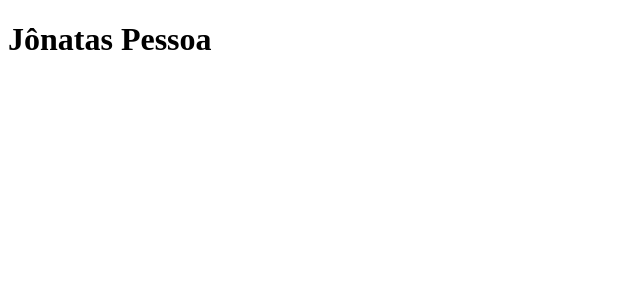
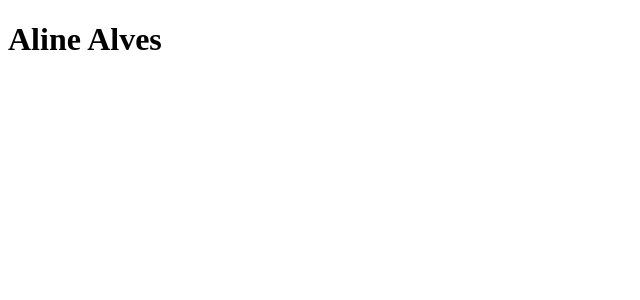
Before and after one commit to jonataspessoa/tabNews, a Next.js app: page / in a window 1280 px wide. Shown: the top 300 px of the page, without its empty margins (0-640 px from the left). Built offline with nearby package versions, Linux system fonts and the light colour scheme.

Commit message:
Segunda alteração na frase

```diff
--- a/pages/index.js
+++ b/pages/index.js
@@ -1,5 +1,5 @@
 function Home() {
-    return <h1>Jônatas Pessoa</h1>
+    return <h1>Aline Alves</h1>
 }
 
 export default Home;
```
